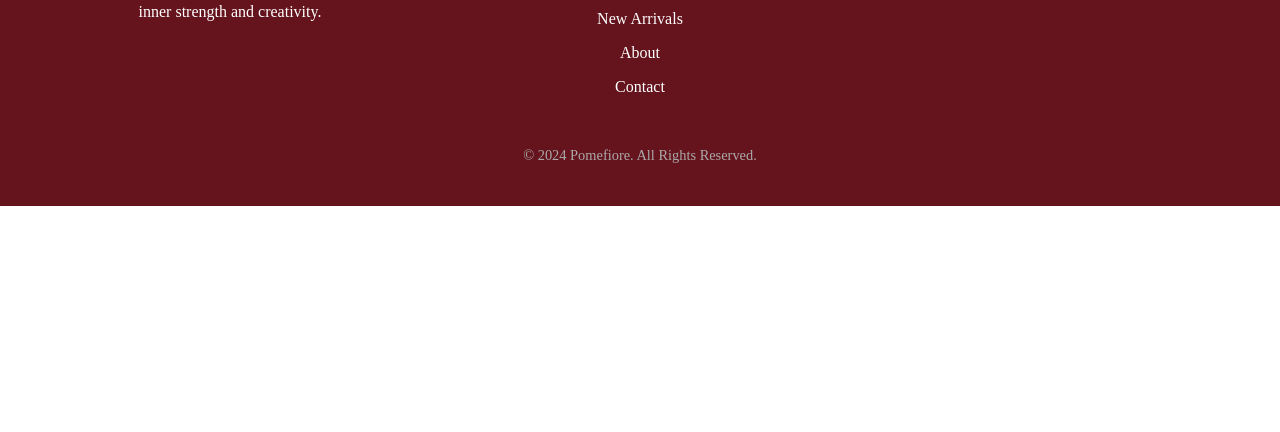
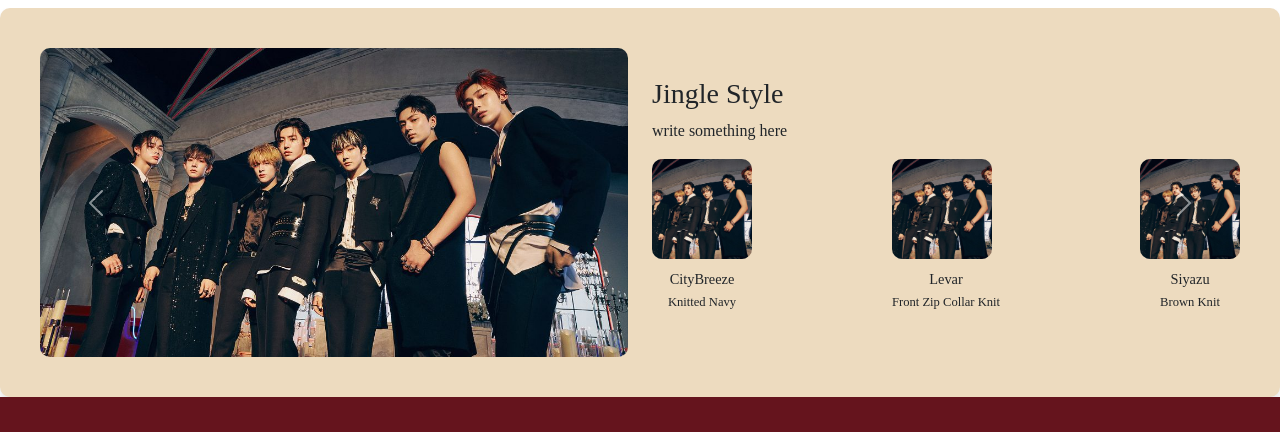
Before and after one commit to IreneCarlLewis/uasweb_frontend, a plain HTML site: page home/home.html in a window 1280 px wide. Shown: the part 2121-2553 px from the top of the page. Before the commit the page ends 2327 px from the top, so only its background shows below. Drawn offline with nearby package versions, Linux system fonts and the light colour scheme.

Commit message:
newarrivals

```diff
--- a/home/home.html
+++ b/home/home.html
@@ -60,6 +60,7 @@
     <div id="carousel-placeholder"></div>
     <div id="categories-placeholder"></div>
     <div id="mostpopular-placeholder"></div>
+    <div id="newarrivals-placeholder"></div>
     <div id="footer-placeholder"></div>
 
     <script src="https://cdn.jsdelivr.net/npm/bootstrap@5.3.2/dist/js/bootstrap.bundle.min.js"></script>
@@ -92,6 +93,14 @@
             })
             .catch(error => console.error('Error loading navbar:', error));
 
+        fetch('/home/newarrivals.html')
+            .then(response => response.text())
+            .then(data => {
+                document.getElementById('newarrivals-placeholder').innerHTML = data;
+            })
+            .catch(error => console.error('Error loading new arrivals:', error));
+
+
         fetch('/navigation/footer.html')
             .then(response => response.text())
             .then(data => {
--- /dev/null
+++ b/home/newarrivals.html
@@ -0,0 +1,165 @@
+<!DOCTYPE html>
+<html lang="en">
+
+<head>
+    <meta charset="UTF-8">
+    <meta name="viewport" content="width=device-width, initial-scale=1.0">
+    <title>New Arrivals Slider</title>
+    <link rel="stylesheet" href="https://cdn.jsdelivr.net/npm/bootstrap@5.3.2/dist/css/bootstrap.min.css">
+
+    <style>
+        body {
+            font-family: 'Arial', sans-serif;
+            margin: 0;
+        }
+
+        .carousel-item {
+            padding: 40px;
+            background-color: #eddbbf;
+            border-radius: 10px;
+            box-shadow: 0 4px 6px rgba(0, 0, 0, 0.1);
+        }
+
+        .carousel-item img {
+            border-radius: 10px;
+        }
+
+        h2 {
+            padding-top: 20px;
+        }
+
+        h3 {
+            font-size: 1.8rem;
+            font-weight: bold;
+            margin-bottom: 20px;
+        }
+
+        .p {
+            font-size: 1rem;
+            line-height: 1.5;
+            color: black;
+        }
+
+        .product-options {
+            display: flex;
+            justify-content: space-between;
+            gap: 20px;
+        }
+
+        .product-option img {
+            width: 100px;
+            height: 100px;
+            object-fit: cover;
+            border-radius: 10px;
+            margin-bottom: 10px;
+        }
+
+        .product-option p {
+            font-size: 0.9rem;
+            text-align: center;
+        }
+    </style>
+</head>
+
+<body>
+    <section class="new-arrivals">
+        <h2 class="text-center mb-5">Our Up Coming Edition are Landing</h2>
+
+        <div id="newArrivalsCarousel" class="carousel slide" data-bs-ride="carousel">
+            <div class="carousel-inner">
+                <div class="carousel-item active">
+                    <div class="row align-items-center">
+                        <div class="col-md-6">
+                            <img src="/images/enha.jpg" class="img-fluid" alt="Style Pick 1">
+                        </div>
+                        <div class="col-md-6">
+                            <h3>Jingle Style</h3>
+                            <p>write something here</p>
+                            <div class="product-options">
+                                <div class="product-option">
+                                    <img src="/images/enha.jpg" alt="Option 1">
+                                    <p>CityBreeze<br><small>Knitted Navy</small></p>
+                                </div>
+                                <div class="product-option">
+                                    <img src="/images/enha.jpg" alt="Option 2">
+                                    <p>Levar<br><small>Front Zip Collar Knit</small></p>
+                                </div>
+                                <div class="product-option">
+                                    <img src="/images/enha.jpg" alt="Option 3">
+                                    <p>Siyazu<br><small>Brown Knit</small></p>
+                                </div>
+                            </div>
+                        </div>
+                    </div>
+                </div>
+
+                <div class="carousel-item">
+                    <div class="row align-items-center">
+                        <div class="col-md-6 order-md-2">
+                            <img src="/images/enha.jpg" class="img-fluid" alt="Style Pick 2">
+                        </div>
+                        <div class="col-md-6 order-md-1">
+                            <h3>Winter Essentials</h3>
+                            <p>write something here</p>
+                            <div class="product-options">
+                                <div class="product-option">
+                                    <img src="/images/enha.jpg" alt="Option 1">
+                                    <p>FrontRow<br><small>Eco Leather Pants</small></p>
+                                </div>
+                                <div class="product-option">
+                                    <img src="/images/enha.jpg" alt="Option 2">
+                                    <p>Awesome Studio<br><small>Dark Denim</small></p>
+                                </div>
+                                <div class="product-option">
+                                    <img src="/images/enha.jpg" alt="Option 3">
+                                    <p>AEER<br><small>Eco Leather Pants</small></p>
+                                </div>
+                            </div>
+                        </div>
+                    </div>
+                </div>
+
+                <div class="carousel-item">
+                    <div class="row align-items-center">
+                        <div class="col-md-6">
+                            <img src="/images/enha.jpg" class="img-fluid" alt="Style Pick 3">
+                        </div>
+                        <div class="col-md-6">
+                            <h3>Ready for Christmas Eve</h3>
+                            <p>write something here</p>
+                            <div class="product-options">
+                                <div class="product-option">
+                                    <img src="/images/enha.jpg" alt="Option 1">
+                                    <p>UGG<br><small>Classic Boots</small></p>
+                                </div>
+                                <div class="product-option">
+                                    <img src="/images/enha.jpg" alt="Option 2">
+                                    <p>Komorebi<br><small>Mini Boots</small></p>
+                                </div>
+                                <div class="product-option">
+                                    <img src="/images/enha.jpg" alt="Option 3">
+                                    <p>Clarks<br><small>Wallabee</small></p>
+                                </div>
+                            </div>
+                        </div>
+                    </div>
+                </div>
+            </div>
+
+            <button class="carousel-control-prev" type="button" data-bs-target="#newArrivalsCarousel"
+                data-bs-slide="prev">
+                <span class="carousel-control-prev-icon" aria-hidden="true"></span>
+                <span class="visually-hidden">Previous</span>
+            </button>
+            <button class="carousel-control-next" type="button" data-bs-target="#newArrivalsCarousel"
+                data-bs-slide="next">
+                <span class="carousel-control-next-icon" aria-hidden="true"></span>
+                <span class="visually-hidden">Next</span>
+            </button>
+        </div>
+        </div>
+    </section>
+
+</body>
+
+</html>
```
Also changed, not shown: newarrivals/newarrivals.html (deleted, +0 -42 lines).
